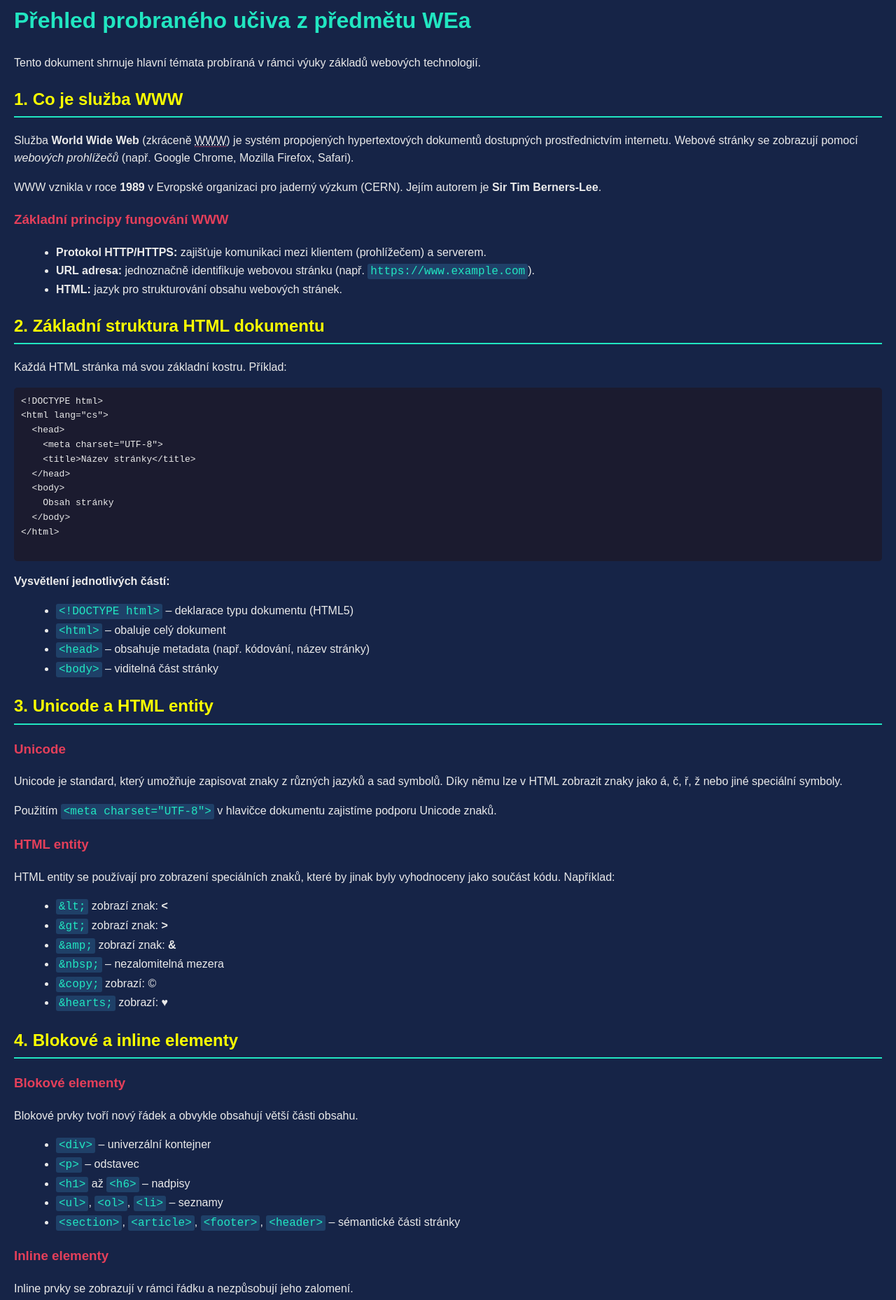
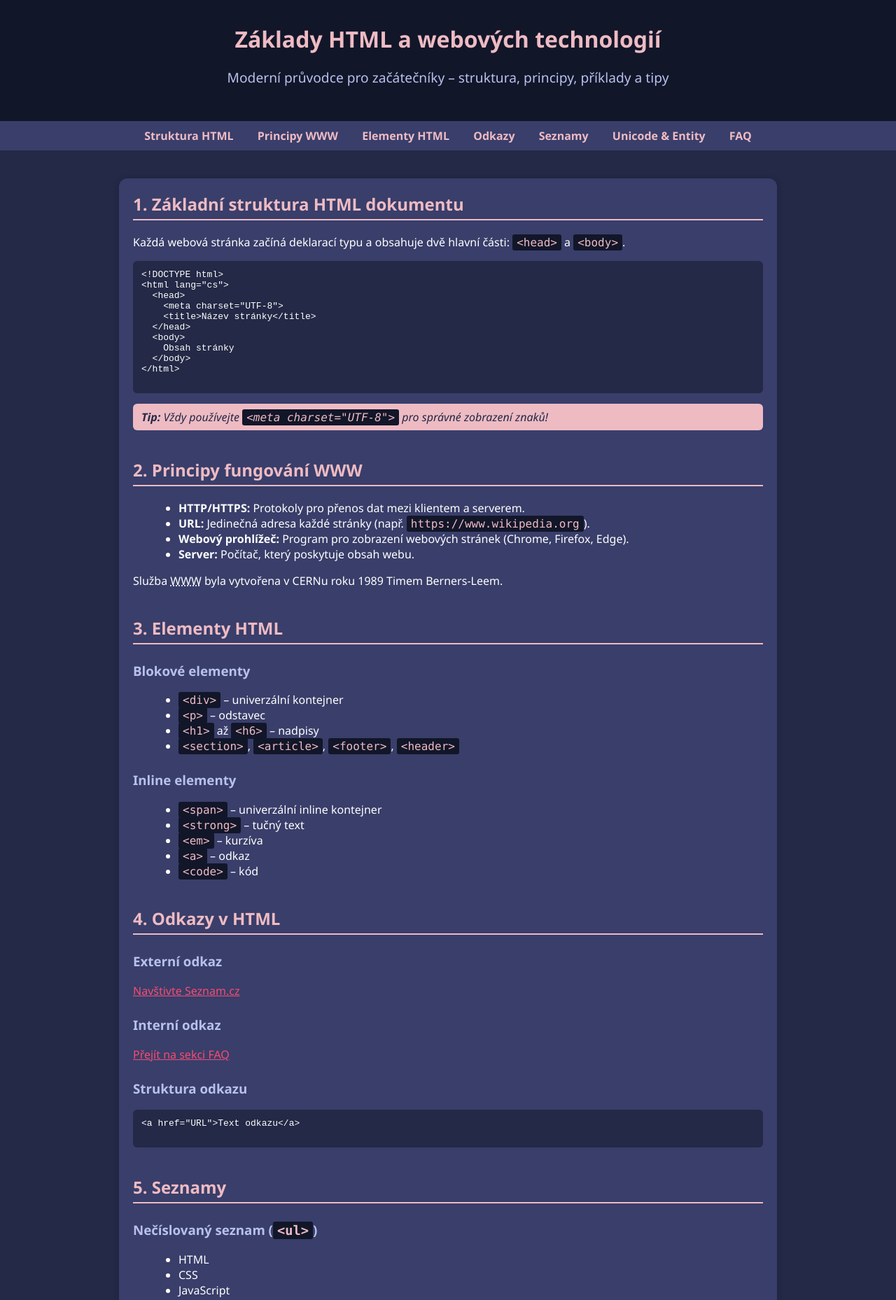
Before and after one commit to Petsox/WEa-Ukol, a plain HTML site: page index.html in a window 1280 px wide. Shown: the part 17-1875 px from the top of the page at 70% size. Drawn offline with Linux system fonts and the light colour scheme.

Commit message:
Complete rewrite

```diff
--- a/index.html
+++ b/index.html
@@ -1,54 +1,52 @@
 <!DOCTYPE html>
 <html lang="cs">
 <head>
-  <title>HTML – Přehled učiva</title>
+  <title>HTML – Základy webových technologií</title>
   <meta charset="UTF-8">
   <style>
-    body { background: #162447; color: #eaeaea; font-family: Arial, sans-serif; margin: 20px; line-height: 1.6; }
-    h1 { color: #21e6c1; }
-    h2 { color: #fbff00; border-bottom: 2px solid #21e6c1; padding-bottom: 5px; }
-    h3 { color: #e43f5a; }
-    pre { background: #1b1b2f; color: #eaeaea; padding: 10px; border-radius: 5px; overflow-x: auto; }
-    code { background: #1f4068; color: #21e6c1; padding: 2px 4px; border-radius: 3px; font-family: 'Courier New', Courier, monospace; }
-    ul, ol { margin-left: 20px; }
-    footer { text-align: center; margin-top: 40px; font-size: 0.9em; color: #21e6c1; }
-    a { color: #21e6c1; text-decoration: none; }
-    a:hover { text-decoration: underline; color: #e43f5a; }
-    abbr { border-bottom: 1px dotted #e43f5a; cursor: help; }
-    dl { margin-top: 20px; }
-    dt { font-weight: bold; margin-top: 10px; color: #21e6c1; }
+    body { background: #232946; color: #fffffe; font-family: 'Segoe UI', Arial, sans-serif; margin: 0; padding: 0; }
+    header { background: #121629; padding: 30px 0; text-align: center; }
+    header h1 { color: #eebbc3; margin-bottom: 10px; }
+    header p { color: #b8c1ec; font-size: 1.2em; }
+    nav { background: #393e6a; padding: 10px 0; text-align: center; }
+    nav a { color: #eebbc3; margin: 0 15px; font-weight: bold; text-decoration: none; }
+    nav a:hover { color: #fffffe; text-decoration: underline; }
+    #odkaz { color: #f64c72; }
+    main { max-width: 900px; margin: 40px auto; padding: 20px; background: #393e6a; border-radius: 12px; box-shadow: 0 2px 8px #12162944; }
+    section { margin-bottom: 40px; }
+    h2 { color: #eebbc3; border-bottom: 2px solid #eebbc3; padding-bottom: 5px; margin-top: 0; }
+    h3 { color: #b8c1ec; margin-top: 25px; }
+    ul, ol { margin-left: 25px; }
+    pre { background: #232946; color: #fffffe; padding: 12px; border-radius: 6px; overflow-x: auto; }
+    code { background: #121629; color: #eebbc3; padding: 2px 6px; border-radius: 3px; font-family: 'Consolas', 'Courier New', monospace; }
+    dl { margin-top: 15px; }
+    dt { font-weight: bold; color: #eebbc3; margin-top: 10px; }
     dd { margin-left: 20px; margin-bottom: 10px; }
+    .tip { background: #eebbc3; color: #232946; padding: 8px 12px; border-radius: 6px; margin: 15px 0; font-style: italic; }
+    footer { background: #121629; color: #b8c1ec; text-align: center; padding: 20px 0; margin-top: 40px; font-size: 0.95em; }
   </style>
 </head>
 <body>
 
   <header>
-        <h1>Přehled probraného učiva z předmětu WEa</h1>
-        <p>Tento dokument shrnuje hlavní témata probíraná v rámci výuky základů webových technologií.</p>
+    <h1>Základy HTML a webových technologií</h1>
+    <p>Moderní průvodce pro začátečníky – struktura, principy, příklady a tipy</p>
   </header>
 
+  <nav>
+    <a href="#struktura">Struktura HTML</a>
+    <a href="#principy">Principy WWW</a>
+    <a href="#elementy">Elementy HTML</a>
+    <a href="#odkazy">Odkazy</a>
+    <a href="#seznamy">Seznamy</a>
+    <a href="#unicode">Unicode &amp; Entity</a>
+    <a href="#faq">FAQ</a>
+  </nav>
+
   <main>
-
-        <section>
-            <h2>1. Co je služba WWW</h2>
-            <p>
-                Služba <strong>World Wide Web</strong> (zkráceně <abbr title="World Wide Web">WWW</abbr>) je systém propojených hypertextových dokumentů dostupných prostřednictvím internetu. Webové stránky se zobrazují pomocí <em>webových prohlížečů</em> (např. Google Chrome, Mozilla Firefox, Safari).
-            </p>
-            <p>
-                WWW vznikla v roce <strong>1989</strong> v Evropské organizaci pro jaderný výzkum (CERN). Jejím autorem je <strong>Sir Tim Berners-Lee</strong>.
-            </p>
-
-            <h3>Základní principy fungování WWW</h3>
-            <ul>
-                <li><strong>Protokol HTTP/HTTPS:</strong> zajišťuje komunikaci mezi klientem (prohlížečem) a serverem.</li>
-                <li><strong>URL adresa:</strong> jednoznačně identifikuje webovou stránku (např. <code>https://www.example.com</code>).</li>
-                <li><strong>HTML:</strong> jazyk pro strukturování obsahu webových stránek.</li>
-            </ul>
-        </section>
-
-        <section>
-            <h2>2. Základní struktura HTML dokumentu</h2>
-            <p>Každá HTML stránka má svou základní kostru. Příklad:</p>
+    <section id="struktura">
+      <h2>1. Základní struktura HTML dokumentu</h2>
+      <p>Každá webová stránka začíná deklarací typu a obsahuje dvě hlavní části: <code>&lt;head&gt;</code> a <code>&lt;body&gt;</code>.</p>
       <pre>
 &lt;!DOCTYPE html&gt;
 &lt;html lang="cs"&gt;
@@ -61,119 +59,116 @@
   &lt;/body&gt;
 &lt;/html&gt;
       </pre>
-            <p><strong>Vysvětlení jednotlivých částí:</strong></p>
-            <ul>
-                <li><code>&lt;!DOCTYPE html&gt;</code> – deklarace typu dokumentu (HTML5)</li>
-                <li><code>&lt;html&gt;</code> – obaluje celý dokument</li>
-                <li><code>&lt;head&gt;</code> – obsahuje metadata (např. kódování, název stránky)</li>
-                <li><code>&lt;body&gt;</code> – viditelná část stránky</li>
-            </ul>
+      <div class="tip">
+        <strong>Tip:</strong> Vždy používejte <code>&lt;meta charset="UTF-8"&gt;</code> pro správné zobrazení znaků!
+      </div>
     </section>
 
-        <section>
-            <h2>3. Unicode a HTML entity</h2>
-
-            <h3>Unicode</h3>
+    <section id="principy">
+      <h2>2. Principy fungování WWW</h2>
+      <ul>
+        <li><strong>HTTP/HTTPS:</strong> Protokoly pro přenos dat mezi klientem a serverem.</li>
+        <li><strong>URL:</strong> Jedinečná adresa každé stránky (např. <code>https://www.wikipedia.org</code>).</li>
+        <li><strong>Webový prohlížeč:</strong> Program pro zobrazení webových stránek (Chrome, Firefox, Edge).</li>
+        <li><strong>Server:</strong> Počítač, který poskytuje obsah webu.</li>
+      </ul>
       <p>
-                Unicode je standard, který umožňuje zapisovat znaky z různých jazyků a sad symbolů. Díky němu lze v HTML zobrazit znaky jako á, č, ř, ž nebo jiné speciální symboly.
+        Služba <abbr title="World Wide Web">WWW</abbr> byla vytvořena v CERNu roku 1989 Timem Berners-Leem.
       </p>
-
-            <p>Použitím <code>&lt;meta charset="UTF-8"&gt;</code> v hlavičce dokumentu zajistíme podporu Unicode znaků.</p>
-
-            <h3>HTML entity</h3>
-            <p>HTML entity se používají pro zobrazení speciálních znaků, které by jinak byly vyhodnoceny jako součást kódu. Například:</p>
-
-            <ul>
-                <li><code>&amp;lt;</code> zobrazí znak: <strong>&lt;</strong></li>
-                <li><code>&amp;gt;</code> zobrazí znak: <strong>&gt;</strong></li>
-                <li><code>&amp;amp;</code> zobrazí znak: <strong>&amp;</strong></li>
-                <li><code>&amp;nbsp;</code> – nezalomitelná mezera</li>
-                <li><code>&amp;copy;</code> zobrazí: &copy;</li>
-                <li><code>&amp;hearts;</code> zobrazí: &hearts;</li>
-            </ul>
     </section>
 
-        <section>
-            <h2>4. Blokové a inline elementy</h2>
-
+    <section id="elementy">
+      <h2>3. Elementy HTML</h2>
       <h3>Blokové elementy</h3>
-            <p>Blokové prvky tvoří nový řádek a obvykle obsahují větší části obsahu.</p>
       <ul>
         <li><code>&lt;div&gt;</code> – univerzální kontejner</li>
         <li><code>&lt;p&gt;</code> – odstavec</li>
         <li><code>&lt;h1&gt;</code> až <code>&lt;h6&gt;</code> – nadpisy</li>
-                <li><code>&lt;ul&gt;</code>, <code>&lt;ol&gt;</code>, <code>&lt;li&gt;</code> – seznamy</li>
-                <li><code>&lt;section&gt;</code>, <code>&lt;article&gt;</code>, <code>&lt;footer&gt;</code>, <code>&lt;header&gt;</code> – sémantické části stránky</li>
+        <li><code>&lt;section&gt;</code>, <code>&lt;article&gt;</code>, <code>&lt;footer&gt;</code>, <code>&lt;header&gt;</code></li>
       </ul>
-
       <h3>Inline elementy</h3>
-            <p>Inline prvky se zobrazují v rámci řádku a nezpůsobují jeho zalomení.</p>
       <ul>
         <li><code>&lt;span&gt;</code> – univerzální inline kontejner</li>
-                <li><code>&lt;strong&gt;</code> – zvýraznění textu (tučně)</li>
-                <li><code>&lt;em&gt;</code> – zvýraznění textu (kurzíva)</li>
+        <li><code>&lt;strong&gt;</code> – tučný text</li>
+        <li><code>&lt;em&gt;</code> – kurzíva</li>
         <li><code>&lt;a&gt;</code> – odkaz</li>
-                <li><code>&lt;code&gt;</code> – označení části kódu</li>
+        <li><code>&lt;code&gt;</code> – kód</li>
       </ul>
     </section>
 
-        <section>
-            <h2>5. Odkazy v HTML</h2>
-
-            <p>Odkazy se vytvářejí pomocí elementu <code>&lt;a&gt;</code>. Rozlišujeme dva základní typy:</p>
-
+    <section id="odkazy">
+      <h2>4. Odkazy v HTML</h2>
       <h3>Externí odkaz</h3>
-            <p><a href="https://www.seznam.cz" target="_blank">Navštivte Seznam.cz</a></p>
-
-            <h3>Interní odkaz (v rámci stejné stránky)</h3>
-            <p><a href="#otazky">Přejít na sekci Otázky a odpovědi</a></p>
-
+      <p><a id="odkaz" href="https://www.seznam.cz" target="_blank">Navštivte Seznam.cz</a></p>
+      <h3>Interní odkaz</h3>
+      <p><a id="odkaz" href="#faq">Přejít na sekci FAQ</a></p>
       <h3>Struktura odkazu</h3>
       <pre>
 &lt;a href="URL"&gt;Text odkazu&lt;/a&gt;
       </pre>
     </section>
 
-        <section>
-            <h2>6. Seznamy</h2>
-
-            <h3>Nečíslovaný seznam – <code>&lt;ul&gt;</code></h3>
+    <section id="seznamy">
+      <h2>5. Seznamy</h2>
+      <h3>Nečíslovaný seznam (<code>&lt;ul&gt;</code>)</h3>
       <ul>
         <li>HTML</li>
         <li>CSS</li>
         <li>JavaScript</li>
       </ul>
-
-            <h3>Číslovaný seznam – <code>&lt;ol&gt;</code></h3>
+      <h3>Číslovaný seznam (<code>&lt;ol&gt;</code>)</h3>
       <ol>
         <li>Otevřít editor kódu</li>
         <li>Vytvořit HTML soubor</li>
         <li>Napsat kód</li>
         <li>Spustit stránku v prohlížeči</li>
       </ol>
-        </section>
-
-        <section id="otazky">
-            <h2>7. Otázky a odpovědi</h2>
+      <h3>Definiční seznam (<code>&lt;dl&gt;</code>)</h3>
       <dl>
-                <dt>Co znamená zkratka HTML?</dt>
-                <dd>HTML = <strong>HyperText Markup Language</strong>, jazyk určený pro strukturování webových stránek.</dd>
-
-                <dt>Jaký je rozdíl mezi blokovým a inline elementem?</dt>
-                <dd>Blokové elementy zabírají celou šířku řádku, zatímco inline elementy pouze tolik místa, kolik potřebují.</dd>
-
-                <dt>Co dělá značka <code>&lt;meta charset="UTF-8"&gt;</code>?</dt>
-                <dd>Zajišťuje správné zobrazení národních znaků pomocí Unicode (např. ě, š, č apod.).</dd>
-
-                <dt>K čemu slouží element <code>&lt;a&gt;</code>?</dt>
-                <dd>Vytváří hypertextový odkaz na jinou stránku nebo část stejného dokumentu.</dd>
+        <dt>HTML</dt>
+        <dd>Jazyk pro tvorbu webových stránek.</dd>
+        <dt>CSS</dt>
+        <dd>Styly pro vzhled webu.</dd>
+        <dt>JavaScript</dt>
+        <dd>Programovací jazyk pro interaktivitu.</dd>
       </dl>
     </section>
 
+    <section id="unicode">
+      <h2>6. Unicode a HTML entity</h2>
+      <h3>Unicode</h3>
+      <p>Standard pro zápis znaků z různých jazyků. V HTML používejte <code>&lt;meta charset="UTF-8"&gt;</code>.</p>
+      <h3>HTML entity</h3>
+      <ul>
+        <li><code>&amp;lt;</code> zobrazí <strong>&lt;</strong></li>
+        <li><code>&amp;gt;</code> zobrazí <strong>&gt;</strong></li>
+        <li><code>&amp;amp;</code> zobrazí <strong>&amp;</strong></li>
+        <li><code>&amp;copy;</code> zobrazí <strong>&copy;</strong></li>
+        <li><code>&amp;hearts;</code> zobrazí <strong>&hearts;</strong></li>
+      </ul>
+    </section>
+
+    <section id="faq">
+      <h2>7. Nejčastější otázky (FAQ)</h2>
+      <dl>
+        <dt>Co znamená HTML?</dt>
+        <dd>HyperText Markup Language – jazyk pro tvorbu webových stránek.</dd>
+        <dt>Jaký je rozdíl mezi blokovým a inline elementem?</dt>
+        <dd>Blokové elementy tvoří nový řádek, inline elementy se zobrazují v rámci řádku.</dd>
+        <dt>K čemu slouží <code>&lt;meta charset="UTF-8"&gt;</code>?</dt>
+        <dd>Zajišťuje správné zobrazení znaků pomocí Unicode.</dd>
+        <dt>Jak vytvořím odkaz?</dt>
+        <dd>Použijte <code>&lt;a href="adresa"&gt;Text odkazu&lt;/a&gt;</code>.</dd>
+        <dt>Co je CSS?</dt>
+        <dd>Cascading Style Sheets – jazyk pro stylování webových stránek.</dd>
+        <dt>Jak přidám obrázek?</dt>
+        <dd>Použijte <code>&lt;img src="adresa.jpg" alt="Popis"&gt;</code>.</dd>
+      </dl>
+    </section>
   </main>
 
   <footer>
-        <p>&copy; 2025 – Studijní materiál z HTML. Vytvořeno pro potřeby výuky webových technologií.</p>
+    <p>&copy; 2025 – Studijní materiál z HTML. Vytvořeno pro výuku webových technologií. </p>
   </footer>
 
 </body>
```
Lines whose indentation alone changed are shown as unchanged.
